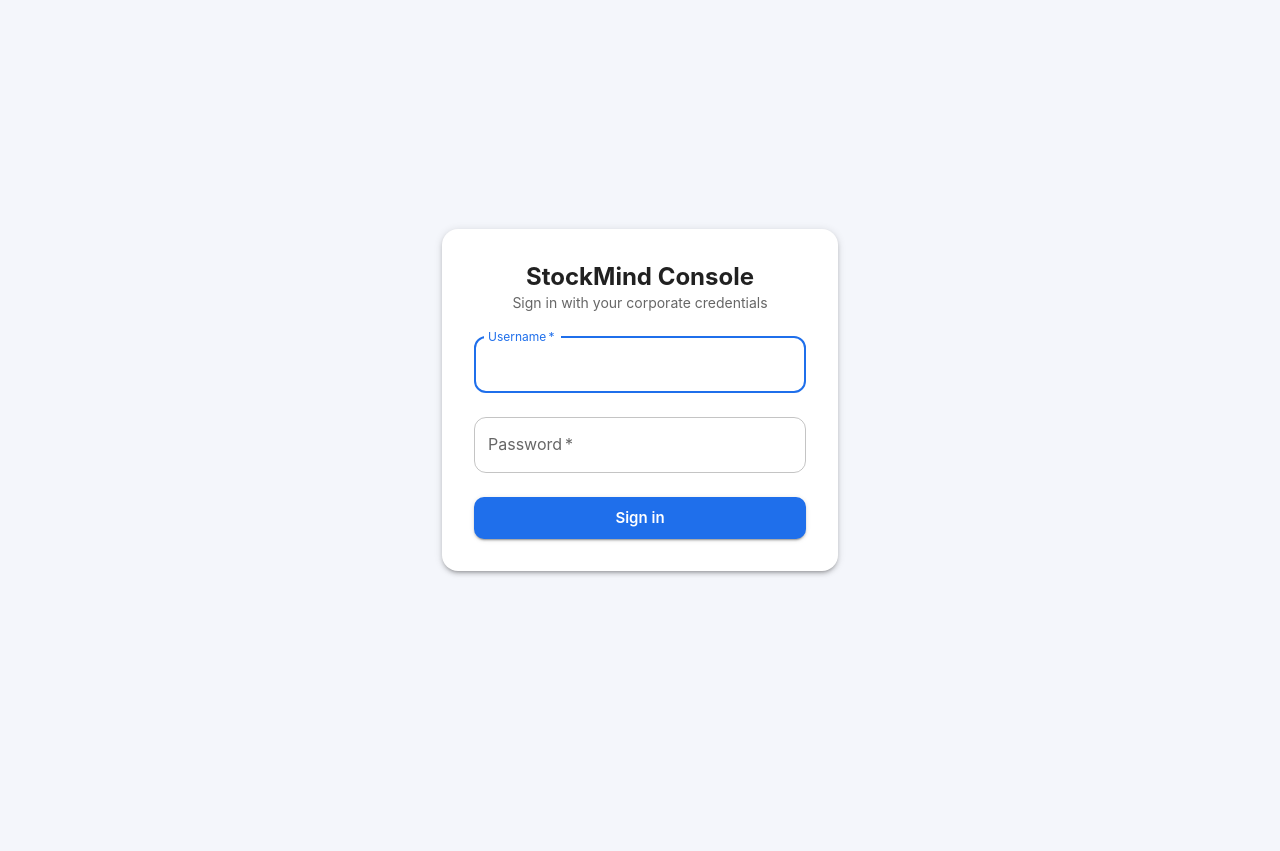
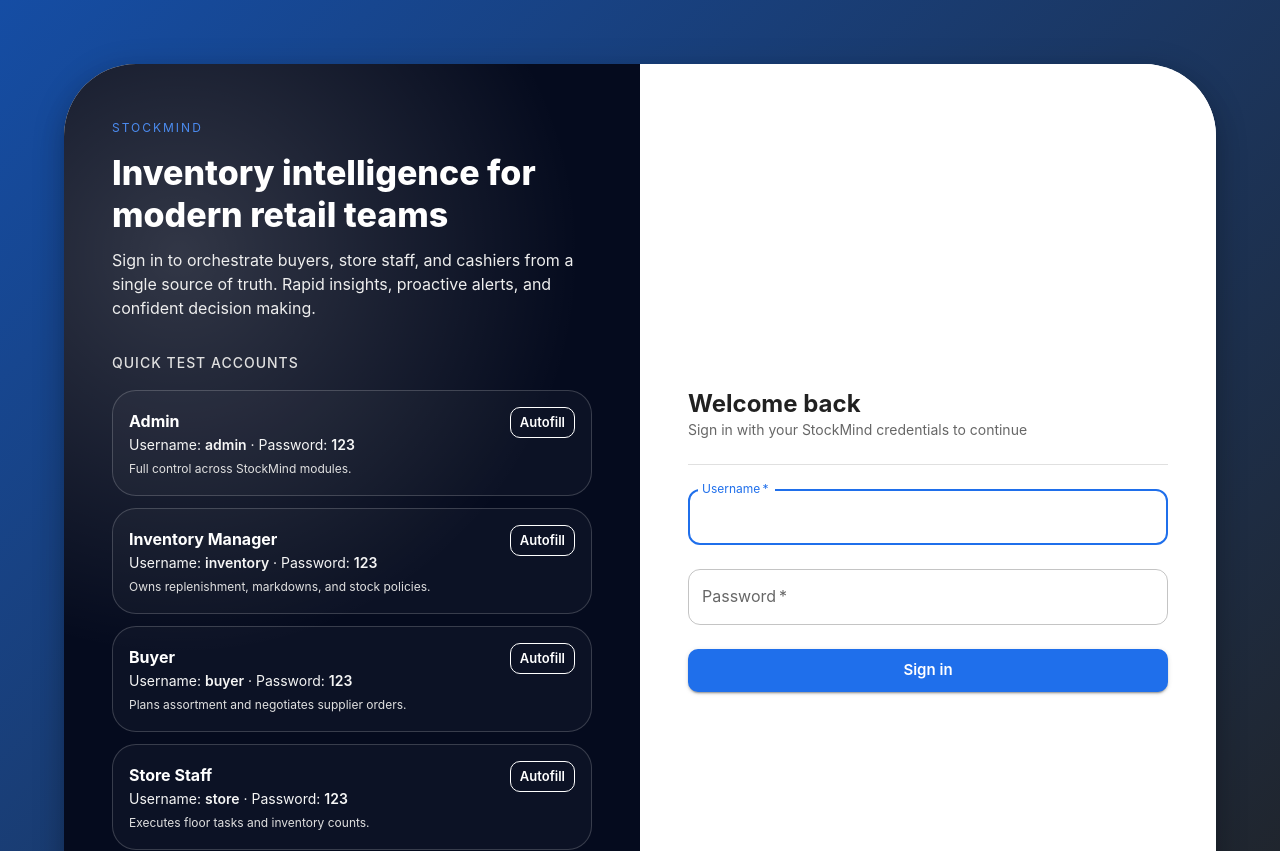
Before and after one commit to linhpksw/stockmind-fe, a React (Vite) app: page /login in a window 1280 px wide. Shown: the top 851 px of the page. Before the commit the page ends 800 px from the top, so only its background shows below. Built offline with nearby package versions, Linux system fonts and the light colour scheme.

Commit message:
feat: add helper login

```diff
--- a/src/pages/LoginPage.tsx
+++ b/src/pages/LoginPage.tsx
@@ -3,6 +3,7 @@
   Box,
   Button,
   Container,
+  Divider,
   Paper,
   Stack,
   TextField,
@@ -14,6 +15,36 @@
 import { useLocation, useNavigate } from 'react-router-dom'
 import { login } from '../api/auth'
 import { useAuthStore } from '../stores/auth-store'
+
+const DEMO_PASSWORD = '123' as const
+
+const demoAccounts = [
+  {
+    role: 'Admin',
+    username: 'admin',
+    summary: 'Full control across StockMind modules.',
+  },
+  {
+    role: 'Inventory Manager',
+    username: 'inventory',
+    summary: 'Owns replenishment, markdowns, and stock policies.',
+  },
+  {
+    role: 'Buyer',
+    username: 'buyer',
+    summary: 'Plans assortment and negotiates supplier orders.',
+  },
+  {
+    role: 'Store Staff',
+    username: 'store',
+    summary: 'Executes floor tasks and inventory counts.',
+  },
+  {
+    role: 'Cashier (Mock)',
+    username: 'cashier',
+    summary: 'Tests POS-facing workflows with limited access.',
+  },
+] as const
 
 export const LoginPage = () => {
   const [credentials, setCredentials] = useState({ username: '', password: '' })
@@ -41,22 +72,132 @@
       setCredentials(prev => ({ ...prev, [field]: event.target.value }))
     }
 
+  const handleUseDemoAccount = (username: string) => {
+    setCredentials({ username, password: DEMO_PASSWORD })
+  }
+
   return (
-    <Container
-      component="main"
-      maxWidth="xs"
-      sx={{ minHeight: '100vh', display: 'flex', alignItems: 'center' }}
+    <Box
+      sx={{
+        minHeight: '100vh',
+        background: theme =>
+          `linear-gradient(135deg, ${theme.palette.primary.dark}, ${theme.palette.grey[900]})`,
+        display: 'flex',
+        alignItems: 'center',
+        py: { xs: 6, md: 8 },
+        px: 2,
+      }}
     >
-      <Paper elevation={3} sx={{ p: 4, width: '100%' }}>
-        <Stack spacing={3} component="form" onSubmit={handleSubmit}>
-          <Box textAlign="center">
+      <Container component="main" maxWidth="lg">
+        <Paper
+          elevation={16}
+          sx={{
+            display: 'flex',
+            flexDirection: { xs: 'column', md: 'row' },
+            borderRadius: 6,
+            overflow: 'hidden',
+          }}
+        >
+          <Box
+            sx={{
+              flex: 1,
+              background:
+                'radial-gradient(circle at 20% 20%, rgba(255,255,255,0.18), transparent 45%), #050b1e',
+              color: 'common.white',
+              p: { xs: 4, sm: 6 },
+              display: 'flex',
+              flexDirection: 'column',
+              gap: 4,
+              justifyContent: 'center',
+            }}
+          >
+            <Box>
+              <Typography variant="overline" letterSpacing={2} color="primary.light">
+                StockMind
+              </Typography>
+              <Typography variant="h4" fontWeight={800} mt={1}>
+                Inventory intelligence for modern retail teams
+              </Typography>
+              <Typography variant="body1" color="grey.200" mt={1.5}>
+                Sign in to orchestrate buyers, store staff, and cashiers from a single source of
+                truth. Rapid insights, proactive alerts, and confident decision making.
+              </Typography>
+            </Box>
+            <Box>
+              <Typography
+                variant="subtitle2"
+                textTransform="uppercase"
+                letterSpacing={1}
+                color="grey.300"
+              >
+                Quick test accounts
+              </Typography>
+              <Stack spacing={1.5} mt={2}>
+                {demoAccounts.map(account => (
+                  <Box
+                    key={account.username}
+                    sx={{
+                      borderRadius: 2,
+                      border: '1px solid rgba(255,255,255,0.18)',
+                      p: 2,
+                      display: 'flex',
+                      alignItems: 'flex-start',
+                      gap: 2,
+                      justifyContent: 'space-between',
+                      flexWrap: 'wrap',
+                      backgroundColor: 'rgba(255,255,255,0.03)',
+                    }}
+                  >
+                    <Box>
+                      <Typography variant="subtitle1" fontWeight={700}>
+                        {account.role}
+                      </Typography>
+                      <Typography variant="body2" color="grey.100">
+                        Username:{' '}
+                        <Box component="span" fontWeight={600}>
+                          {account.username}
+                        </Box>{' '}
+                        · Password:{' '}
+                        <Box component="span" fontWeight={600}>
+                          {DEMO_PASSWORD}
+                        </Box>
+                      </Typography>
+                      <Typography variant="caption" color="grey.300">
+                        {account.summary}
+                      </Typography>
+                    </Box>
+                    <Button
+                      variant="outlined"
+                      color="inherit"
+                      size="small"
+                      onClick={() => handleUseDemoAccount(account.username)}
+                    >
+                      Autofill
+                    </Button>
+                  </Box>
+                ))}
+              </Stack>
+            </Box>
+          </Box>
+          <Box
+            sx={{
+              flex: 1,
+              p: { xs: 4, sm: 6 },
+              bgcolor: 'background.paper',
+              display: 'flex',
+              alignItems: 'center',
+            }}
+          >
+            <Stack spacing={3} width="100%" component="form" onSubmit={handleSubmit}>
+              <Box>
                 <Typography variant="h5" fontWeight={700}>
-              StockMind Console
+                  Welcome back
                 </Typography>
                 <Typography variant="body2" color="text.secondary">
-              Sign in with your corporate credentials
+                  Sign in with your StockMind credentials to continue
                 </Typography>
               </Box>
+              <Divider />
               <TextField
                 label="Username"
                 value={credentials.username}
@@ -86,8 +227,10 @@
                 {mutation.isPending ? 'Signing in...' : 'Sign in'}
               </Button>
             </Stack>
+          </Box>
         </Paper>
       </Container>
+    </Box>
   )
 }
 
```
Lines whose indentation alone changed are shown as unchanged.
